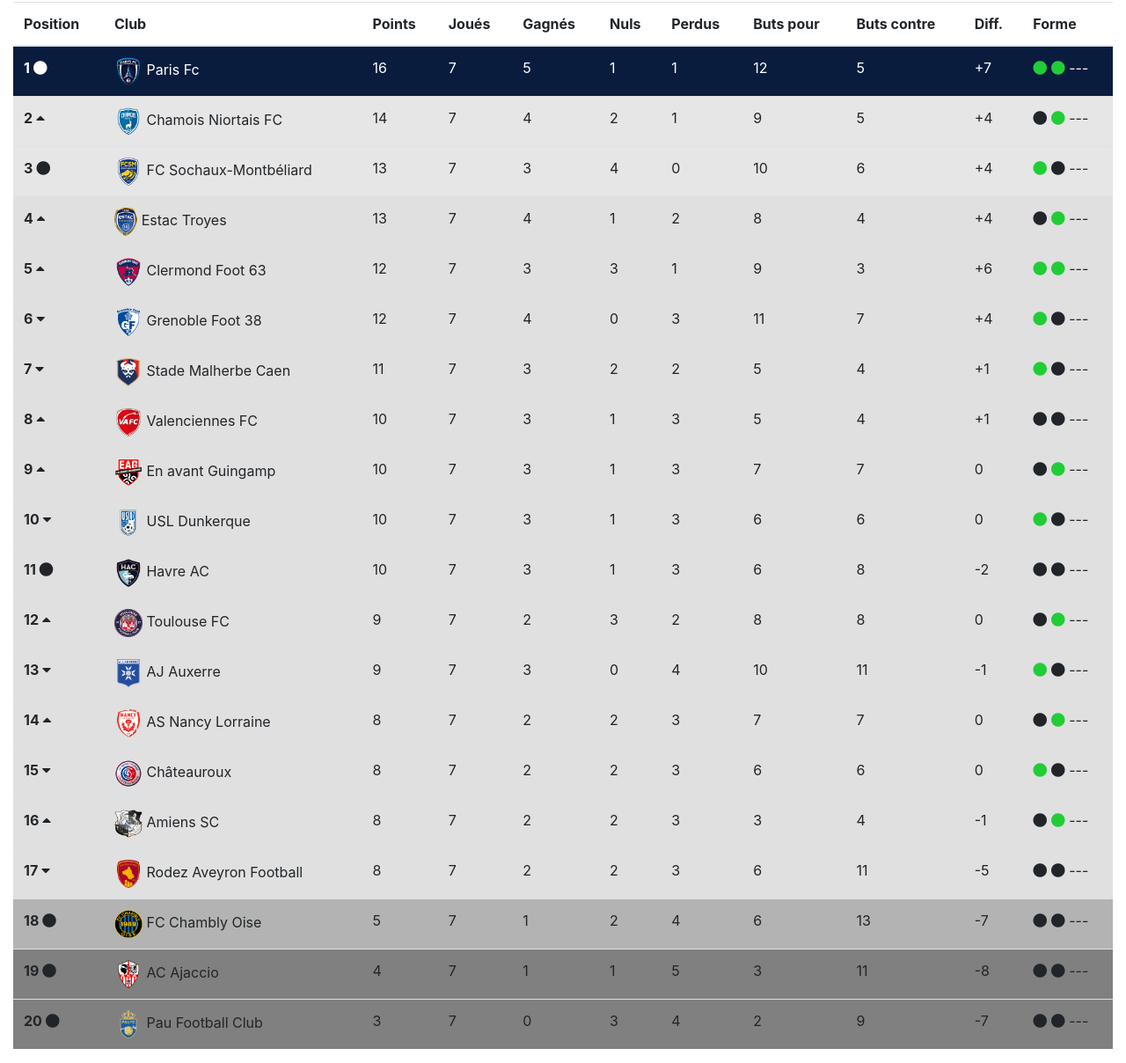
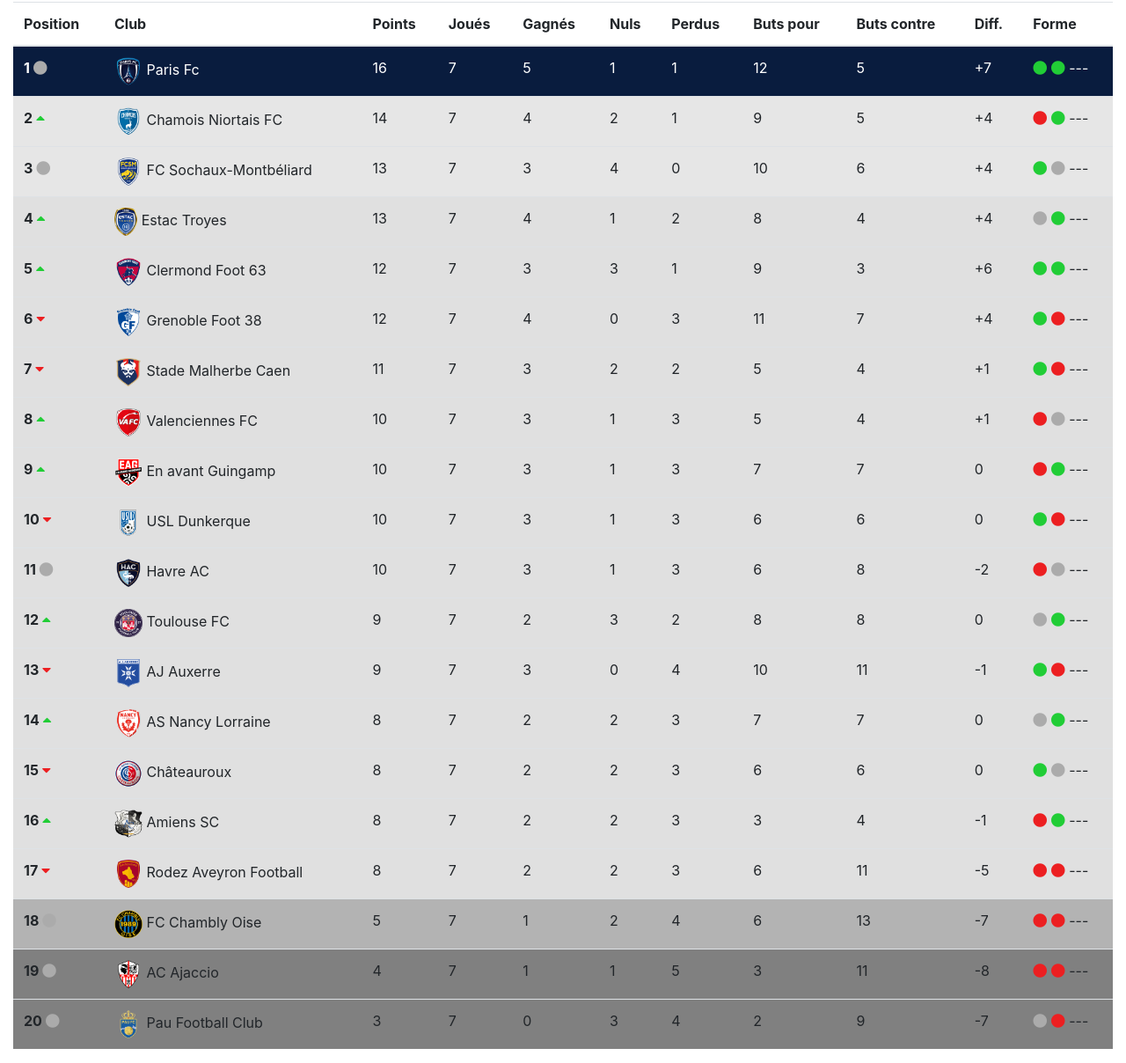
Before and after one commit to Celine-Chan/Ligue2, a plain HTML site: page index.html in a window 1280 px wide. Shown: the part 54-1262 px from the top of the page at 88% size. Drawn offline with nearby package versions, Linux system fonts and the light colour scheme.

Commit message:
modif ok

```diff
--- a/assets/css/style.css
+++ b/assets/css/style.css
@@ -16,7 +16,7 @@ h1{
     background-color: #E6E6E6;
 }
 
-.GreyColor{
+.greyColor{
     background-color: #E0E0E0;
 }
 
@@ -31,3 +31,11 @@ h1{
 .green-color{
     color: #21CD36;
 }
+
+.red-color{
+    color: #EC1F21;
+}
+
+.icon-grey{
+    color: #ABABAB;
+}
--- a/index.html
+++ b/index.html
@@ -38,7 +38,7 @@
 
             <tbody>
                 <tr class="firstLine">
-                    <th scope="row">1 <i class="fas fa-circle"></i></th>
+                    <th scope="row">1 <i class="fas fa-circle icon-grey"></i></th>
                     <td><img src="assets/img/paris.png" class="logo"> Paris Fc</td>
                     <td>16</td>
                     <td>7</td>
@@ -51,7 +51,7 @@
                     <td><i class="fas fa-circle green-color"></i> <i class="fas fa-circle green-color"></i> ---</td>
                 </tr>
                 <tr class="greyLight">
-                    <th scope="row">2 <i class="fas fa-caret-up"></i></th>
+                    <th scope="row">2 <i class="fas fa-caret-up green-color"></i></th>
                     <td><img src="assets/img/chamois.png" class="logo"> Chamois Niortais FC</td>
                     <td>14</td>
                     <td>7</td>
@@ -61,10 +61,10 @@
                     <td>9</td>
                     <td>5</td>
                     <td>+4</td>
-                    <td><i class="fas fa-circle"></i> <i class="fas fa-circle green-color"></i> ---</td>
+                    <td><i class="fas fa-circle red-color"></i> <i class="fas fa-circle green-color"></i> ---</td>
                 </tr>
                 <tr class="greyLight">
-                    <th scope="row">3 <i class="fas fa-circle"></i></th>
+                    <th scope="row">3 <i class="fas fa-circle icon-grey"></i></th>
                     <td><img src="assets/img/sochaux.png" class="logo"> FC Sochaux-Montbéliard</td>
                     <td>13</td>
                     <td>7</td>
@@ -74,10 +74,10 @@
                     <td>10</td>
                     <td>6</td>
                     <td>+4</td>
-                    <td><i class="fas fa-circle green-color"></i> <i class="fas fa-circle"></i> ---</td>
+                    <td><i class="fas fa-circle green-color"></i> <i class="fas fa-circle icon-grey"></i> ---</td>
                 </tr>
-                <tr class="GreyColor">
-                    <th scope="row">4 <i class="fas fa-caret-up"></i></th>
+                <tr class="greyColor">
+                    <th scope="row">4 <i class="fas fa-caret-up green-color"></i></th>
                     <td><img src="assets/img/troyes.png" class="logo"> Estac Troyes</td>
                     <td>13</td>
                     <td>7</td>
@@ -87,10 +87,10 @@
                     <td>8</td>
                     <td>4</td>
                     <td>+4</td>
-                    <td><i class="fas fa-circle"></i> <i class="fas fa-circle green-color"></i> ---</td>
+                    <td><i class="fas fa-circle icon-grey"></i> <i class="fas fa-circle green-color"></i> ---</td>
                 </tr>
-                <tr class="GreyColor">
-                    <th scope="row">5 <i class="fas fa-caret-up"></i></th>
+                <tr class="greyColor">
+                    <th scope="row">5 <i class="fas fa-caret-up green-color"></i></th>
                     <td><img src="assets/img/clermont.png" class="logo"> Clermond Foot 63</td>
                     <td>12</td>
                     <td>7</td>
@@ -102,8 +102,8 @@
                     <td>+6</td>
                     <td><i class="fas fa-circle green-color"></i> <i class="fas fa-circle green-color"></i> ---</td>
                 </tr>
-                <tr class="GreyColor">
-                    <th scope="row">6 <i class="fas fa-caret-down"></i></th>
+                <tr class="greyColor">
+                    <th scope="row">6 <i class="fas fa-caret-down red-color"></i></th>
                     <td><img src="assets/img/grenoble.png" class="logo"> Grenoble Foot 38</td>
                     <td>12</td>
                     <td>7</td>
@@ -113,10 +113,10 @@
                     <td>11</td>
                     <td>7</td>
                     <td>+4</td>
-                    <td><i class="fas fa-circle green-color"></i> <i class="fas fa-circle"></i> ---</td>
+                    <td><i class="fas fa-circle green-color"></i> <i class="fas fa-circle red-color"></i> ---</td>
                 </tr>
-                <tr class="GreyColor">
-                    <th scope="row">7 <i class="fas fa-caret-down"></i></th>
+                <tr class="greyColor">
+                    <th scope="row">7 <i class="fas fa-caret-down red-color"></i></th>
                     <td><img src="assets/img/caen.png" class="logo"> Stade Malherbe Caen</td>
                     <td>11</td>
                     <td>7</td>
@@ -126,10 +126,10 @@
                     <td>5</td>
                     <td>4</td>
                     <td>+1</td>
-                    <td><i class="fas fa-circle green-color"></i> <i class="fas fa-circle"></i> ---</td>
+                    <td><i class="fas fa-circle green-color"></i> <i class="fas fa-circle red-color"></i> ---</td>
                 </tr>
-                <tr class="GreyColor">
-                    <th scope="row">8 <i class="fas fa-caret-up"></i></th>
+                <tr class="greyColor">
+                    <th scope="row">8 <i class="fas fa-caret-up green-color"></i></th>
                     <td><img src="assets/img/valenciennes.png" class="logo"> Valenciennes FC</td>
                     <td>10</td>
                     <td>7</td>
@@ -139,10 +139,10 @@
                     <td>5</td>
                     <td>4</td>
                     <td>+1</td>
-                    <td><i class="fas fa-circle"></i> <i class="fas fa-circle"></i> ---</td>
+                    <td><i class="fas fa-circle red-color"></i> <i class="fas fa-circle icon-grey"></i> ---</td>
                 </tr>
-                <tr class="GreyColor">
-                    <th scope="row">9 <i class="fas fa-caret-up"></i></th>
+                <tr class="greyColor">
+                    <th scope="row">9 <i class="fas fa-caret-up green-color"></i></th>
                     <td><img src="assets/img/guingamp.png" class="logo"> En avant Guingamp</td>
                     <td>10</td>
                     <td>7</td>
@@ -152,10 +152,10 @@
                     <td>7</td>
                     <td>7</td>
                     <td>0</td>
-                    <td><i class="fas fa-circle"></i> <i class="fas fa-circle green-color"></i> ---</td>
+                    <td><i class="fas fa-circle red-color"></i> <i class="fas fa-circle green-color"></i> ---</td>
                 </tr>
-                <tr class="GreyColor">
-                    <th scope="row">10 <i class="fas fa-caret-down"></i></th>
+                <tr class="greyColor">
+                    <th scope="row">10 <i class="fas fa-caret-down red-color"></i></th>
                     <td><img src="assets/img/dunkerque.png" class="logo"> USL Dunkerque</td>
                     <td>10</td>
                     <td>7</td>
@@ -165,10 +165,10 @@
                     <td>6</td>
                     <td>6</td>
                     <td>0</td>
-                    <td><i class="fas fa-circle green-color"></i> <i class="fas fa-circle"></i> ---</td>
+                    <td><i class="fas fa-circle green-color"></i> <i class="fas fa-circle red-color"></i> ---</td>
                 </tr>
-                <tr class="GreyColor">
-                    <th scope="row">11 <i class="fas fa-circle"></i></th>
+                <tr class="greyColor">
+                    <th scope="row">11 <i class="fas fa-circle icon-grey"></i></th>
                     <td><img src="assets/img/lehavre.png" class="logo"> Havre AC</td>
                     <td>10</td>
                     <td>7</td>
@@ -178,10 +178,10 @@
                     <td>6</td>
                     <td>8</td>
                     <td>-2</td>
-                    <td><i class="fas fa-circle"></i> <i class="fas fa-circle"></i> ---</td>
+                    <td><i class="fas fa-circle red-color"></i> <i class="fas fa-circle icon-grey"></i> ---</td>
                 </tr>
-                <tr class="GreyColor">
-                    <th scope="row">12 <i class="fas fa-caret-up"></i></th>
+                <tr class="greyColor">
+                    <th scope="row">12 <i class="fas fa-caret-up green-color"></i></th>
                     <td><img src="assets/img/toulouse.png" class="logo"> Toulouse FC</td>
                     <td>9</th>
                     <td>7</td>
@@ -191,10 +191,10 @@
                     <td>8</td>
                     <td>8</td>
                     <td>0</td>
-                    <td><i class="fas fa-circle"></i> <i class="fas fa-circle green-color"></i> ---</td>
+                    <td><i class="fas fa-circle icon-grey"></i> <i class="fas fa-circle green-color"></i> ---</td>
                 </tr>
-                <tr class="GreyColor">
-                    <th scope="row">13 <i class="fas fa-caret-down"></i></th>
+                <tr class="greyColor">
+                    <th scope="row">13 <i class="fas fa-caret-down red-color"></i></th>
                     <td><img src="assets/img/auxerre.png" class="logo"> AJ Auxerre</td>
                     <td>9</td>
                     <td>7</td>
@@ -204,10 +204,10 @@
                     <td>10</td>
                     <td>11</td>
                     <td>-1</td>
-                    <td><i class="fas fa-circle green-color"></i> <i class="fas fa-circle"></i> ---</td>
+                    <td><i class="fas fa-circle green-color"></i> <i class="fas fa-circle red-color"></i> ---</td>
                 </tr>
-                <tr class="GreyColor">
-                    <th scope="row">14 <i class="fas fa-caret-up"></i></th>
+                <tr class="greyColor">
+                    <th scope="row">14 <i class="fas fa-caret-up green-color"></i></th>
                     <td><img src="assets/img/nancy.png" class="logo"> AS Nancy Lorraine</td>
                     <td>8</td>
                     <td>7</td>
@@ -217,10 +217,10 @@
                     <td>7</td>
                     <td>7</td>
                     <td>0</td>
-                    <td><i class="fas fa-circle"></i> <i class="fas fa-circle green-color"></i> ---</td>
+                    <td><i class="fas fa-circle icon-grey"></i> <i class="fas fa-circle green-color"></i> ---</td>
                 </tr>
-                <tr class="GreyColor">
-                    <th scope="row">15 <i class="fas fa-caret-down"></i></th>
+                <tr class="greyColor">
+                    <th scope="row">15 <i class="fas fa-caret-down red-color"></i></th>
                     <td><img src="assets/img/chateauroux.png" class="logo"> Châteauroux</td>
                     <td>8</td>
                     <td>7</td>
@@ -230,10 +230,10 @@
                     <td>6</td>
                     <td>6</td>
                     <td>0</td>
-                    <td><i class="fas fa-circle green-color"></i> <i class="fas fa-circle"></i> ---</td>
+                    <td><i class="fas fa-circle green-color"></i> <i class="fas fa-circle icon-grey"></i> ---</td>
                 </tr>
-                <tr class="GreyColor">
-                    <th scope="row">16 <i class="fas fa-caret-up"></i></th>
+                <tr class="greyColor">
+                    <th scope="row">16 <i class="fas fa-caret-up green-color"></i></th>
                     <td><img src="assets/img/amiens.png" class="logo"> Amiens SC</td>
                     <td>8</td>
                     <td>7</td>
@@ -243,10 +243,10 @@
                     <td>3</td>
                     <td>4</td>
                     <td>-1</td>
-                    <td><i class="fas fa-circle"></i> <i class="fas fa-circle green-color"></i> ---</td>
+                    <td><i class="fas fa-circle red-color"></i> <i class="fas fa-circle green-color"></i> ---</td>
                 </tr>
-                <tr class="GreyColor">
-                    <th scope="row">17 <i class="fas fa-caret-down"></i></th>
+                <tr class="greyColor">
+                    <th scope="row">17 <i class="fas fa-caret-down red-color"></i></th>
                     <td><img src="assets/img/rodez.png" class="logo"> Rodez Aveyron Football</td>
                     <td>8</td>
                     <td>7</td>
@@ -256,10 +256,10 @@
                     <td>6</td>
                     <td>11</td>
                     <td>-5</td>
-                    <td><i class="fas fa-circle"></i> <i class="fas fa-circle"></i> ---</td>
+                    <td><i class="fas fa-circle red-color"></i> <i class="fas fa-circle red-color"></i> ---</td>
                 </tr>
                 <tr class="mediumGrey">
-                    <th scope="row">18 <i class="fas fa-circle"></i></th>
+                    <th scope="row">18 <i class="fas fa-circle icon-grey"></i></th>
                     <td><img src="assets/img/chambly.png" class="logo"> FC Chambly Oise</td>
                     <td>5</td>
                     <td>7</td>
@@ -269,10 +269,10 @@
                     <td>6</td>
                     <td>13</td>
                     <td>-7</td>
-                    <td><i class="fas fa-circle"></i> <i class="fas fa-circle"></i> ---</td>
+                    <td><i class="fas fa-circle red-color"></i> <i class="fas fa-circle red-color"></i> ---</td>
                 </tr>
                 <tr class="darkGrey">
-                    <th scope="row">19 <i class="fas fa-circle"></i></th>
+                    <th scope="row">19 <i class="fas fa-circle icon-grey"></i></th>
                     <td><img src="assets/img/ajaccio.png" class="logo"> AC Ajaccio</td>
                     <td>4</td>
                     <td>7</td>
@@ -282,10 +282,10 @@
                     <td>3</td>
                     <td>11</td>
                     <td>-8</td>
-                    <td><i class="fas fa-circle"></i> <i class="fas fa-circle"></i> ---</td>
+                    <td><i class="fas fa-circle red-color"></i> <i class="fas fa-circle red-color"></i> ---</td>
                 </tr>
                 <tr class="darkGrey">
-                    <th scope="row">20 <i class="fas fa-circle"></i></th>
+                    <th scope="row">20 <i class="fas fa-circle icon-grey"></i></th>
                     <td><img src="assets/img/pau.png" class="logo"> Pau Football Club</td>
                     <td>3</td>
                     <td>7</td>
@@ -295,7 +295,7 @@
                     <td>2</td>
                     <td>9</td>
                     <td>-7</td>
-                    <td><i class="fas fa-circle"></i> <i class="fas fa-circle"></i> ---</td>
+                    <td><i class="fas fa-circle icon-grey"></i> <i class="fas fa-circle red-color"></i> ---</td>
                 </tr>
 
             </tbody>
```
